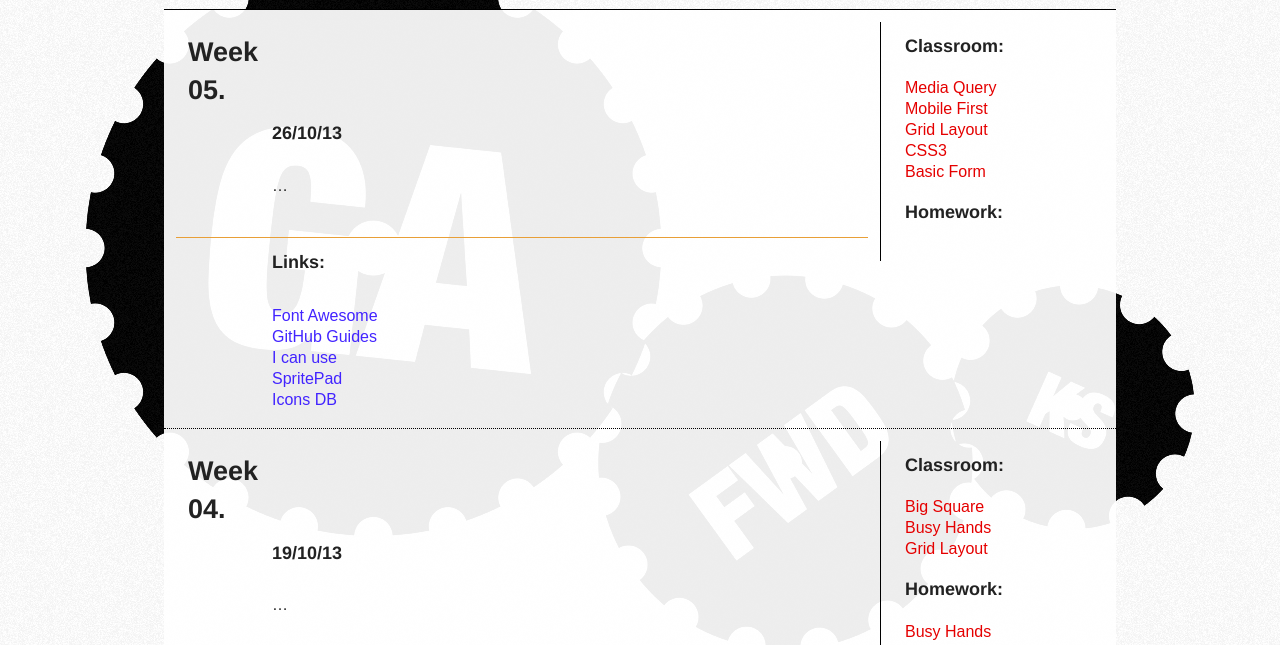
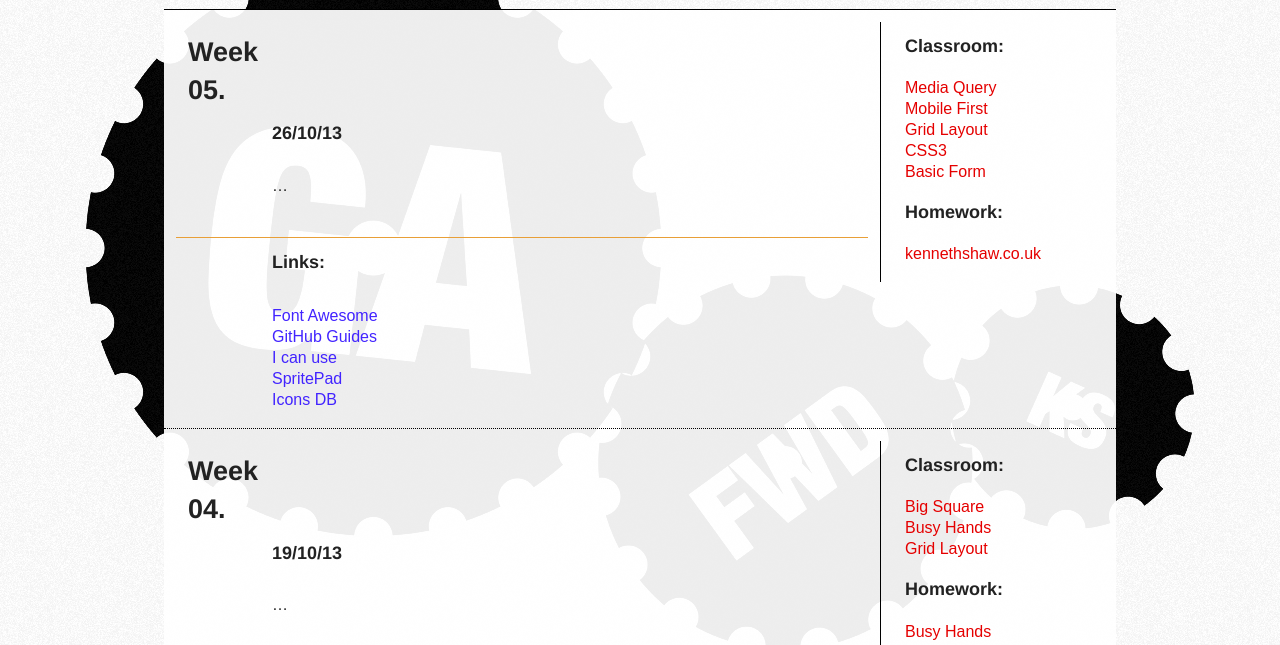
Before and after one commit to kennethshaw/fwdldn09, a plain HTML site: page index.html in a window 1280 px wide. Shown: the part 95-740 px from the top of the page. Drawn offline with nearby package versions, Linux system fonts and the light colour scheme.

Commit message:
index update kennethshaw link

```diff
--- a/index.html
+++ b/index.html
@@ -115,7 +115,9 @@
                 <h3>Homework:</h3>
 
                 <ul class="sidebar">
-
+                    <li>
+                        <a href="kennethshaw/index.html">kennethshaw.co.uk</a>
+                    </li>
                 </ul>
 
                 <h3></h3>
```
